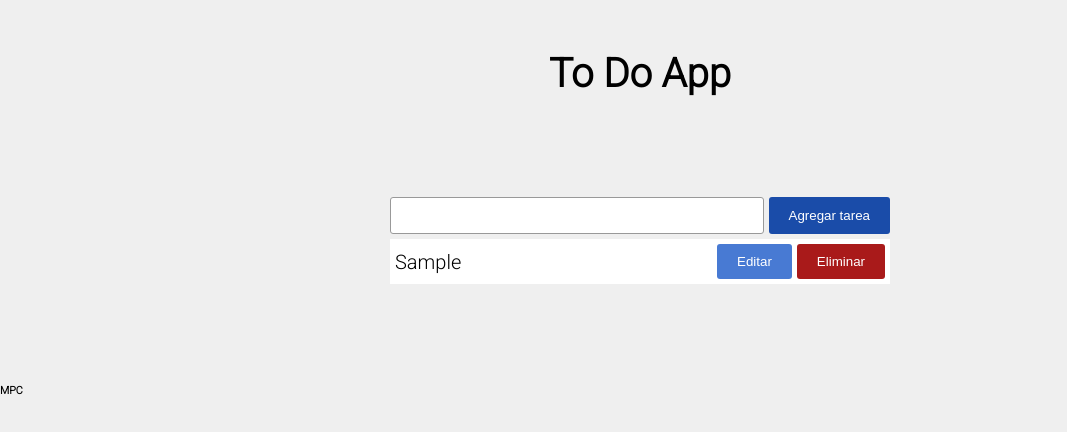
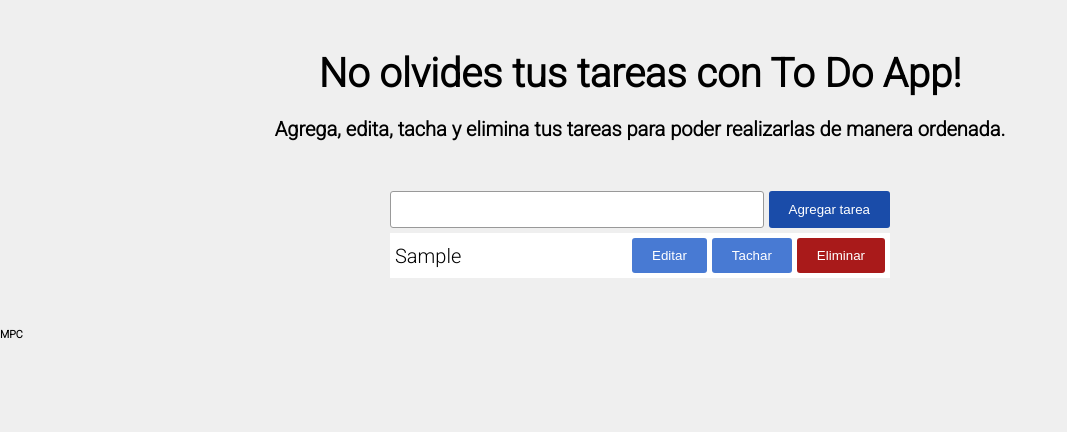
Before and after one commit to MauricioPerezCaram/ToDoApp, a React (Create React App) app: page / in a window 1280 px wide. Both pictures are taken after typing "Sample" into the empty fields and a click on the input "Agregar tarea". Shown: the top 432 px of the page, without its empty margins (0-1067 px from the left). Built offline with nearby package versions, Linux system fonts and the light colour scheme.

Commit message:
agregue tachar

```diff
--- a/src/App.css
+++ b/src/App.css
@@ -14,13 +14,13 @@ body {
 
 .tituloppal {
   text-align: center;
-  margin-top: 50px;
+  margin: 50px 0px 20px 0px;
   font-size: 40px;
 }
 
 .todocontainer {
   width: 500px;
-  margin: 100px auto;
+  margin: 50px auto;
   display: flex;
   flex-direction: column;
 }
@@ -85,3 +85,12 @@ body {
   color: white;
   padding: 10px 20px;
 }
+
+.titulosecundario{
+  text-align: center;
+  font-size: 20px;
+}
+
+.completed {
+  text-decoration: line-through;
+}
--- a/src/components/Title.jsx
+++ b/src/components/Title.jsx
@@ -3,7 +3,8 @@ import React from "react";
 function Title() {
   return (
     <div>
-      <h1 className="tituloppal">To Do App</h1>
+      <h1 className="tituloppal">No olvides tus tareas con To Do App!</h1>
+      <h2 className="titulosecundario">Agrega, edita, tacha y elimina tus tareas para poder realizarlas de manera ordenada.</h2>
     </div>
   );
 }
--- a/src/components/ToDoApp.jsx
+++ b/src/components/ToDoApp.jsx
@@ -5,7 +5,6 @@ const ToDoApp = () => {
   const [title, setTitle] = useState("");
   const [todos, setTodos] = useState([]);
 
-  // Ir viendo lo que escribo
   function handleChange(e) {
     const value = e.target.value;
     setTitle(value);
@@ -26,16 +25,17 @@ const ToDoApp = () => {
     setTitle("");
   }
 
-  // funcion para actualizar los todos
-  function handleUpdate(id, value) {
+  function handleUpdate(id, value, completed) {
     const temp = [...todos];
     const item = temp.find((item) => item.id === id);
     item.title = value;
+    item.completed = completed;
+    console.log('Updated Todo:', item);
     setTodos(temp);
   }
 
   function handleDelete(id) {
-    const temp = todos.filter((item) => item.id != id);
+    const temp = todos.filter((item) => item.id !== id);
     setTodos(temp);
   }
 
--- a/src/components/todo.jsx
+++ b/src/components/todo.jsx
@@ -1,9 +1,11 @@
 import { useState } from "react";
+
 export default function Todo({ item, onUpdate, onDelete }) {
   const [isEdit, setIsEdit] = useState(false);
 
   function FormEdit() {
     const [newValue, setNewValue] = useState(item.title);
+
     function handleSubmit(e) {
       e.preventDefault();
     }
@@ -35,17 +37,27 @@ export default function Todo({ item, onUpdate, onDelete }) {
 
   function TodoElement() {
     return (
-      <div className="todoInfo">
-        <span className="todoTitle">{item.title}</span>
+      <div className={`todoInfo ${item.completed ? 'completed' : ''}`}>
+        <span
+          className={`todoTitle ${item.completed ? 'completed' : ''}`}
+          onClick={() => onUpdate(item.id, item.title, !item.completed)}
+        >
+          {item.title}
+        </span>
         <button className="button" onClick={() => setIsEdit(true)}>
           Editar
+        </button>
+        <button className="button" onClick={() => onUpdate(item.id, item.title, !item.completed)}>
+          Tachar
         </button>
         <button className="buttonEliminar" onClick={(e) => onDelete(item.id)}>
           Eliminar
         </button>
+
       </div>
     );
   }
 
+
   return <div className="todo">{isEdit ? <FormEdit /> : <TodoElement />}</div>;
 }
```
